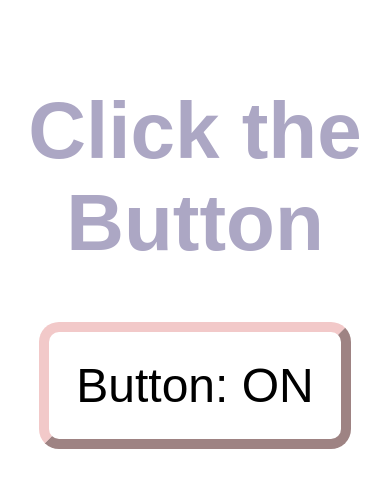
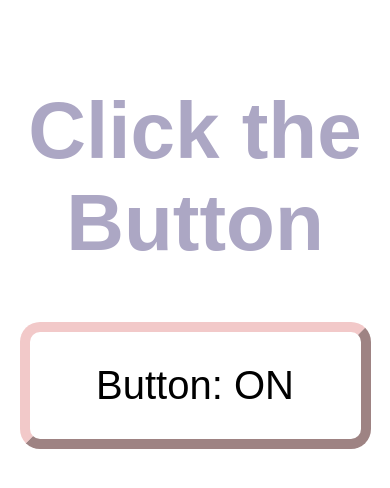
Before and after one commit to ulaura/on-off-button, a React (Create React App) app: page / in a window 390 px wide. Shown: the top 488 px of the page. Built offline with nearby package versions, Linux system fonts and the light colour scheme.

Commit message:
Minor fix to media query styling.

```diff
--- a/src/Button.css
+++ b/src/Button.css
@@ -20,14 +20,14 @@ button {
   height: 15%;
   width: 25%;
   border-width: 10px;
-  font-size: 300%;
+  font-size: 250%;
   border-radius: 20px;
 }
 
 @media (max-width: 576px) {
   button {
     height: 15%;
-    width: 80%;
+    width: 90%;
   }
 }
 
```
